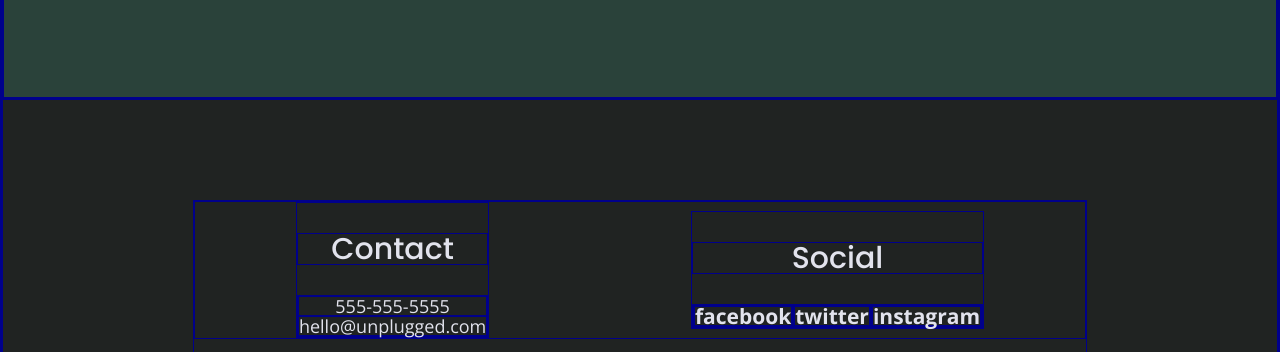
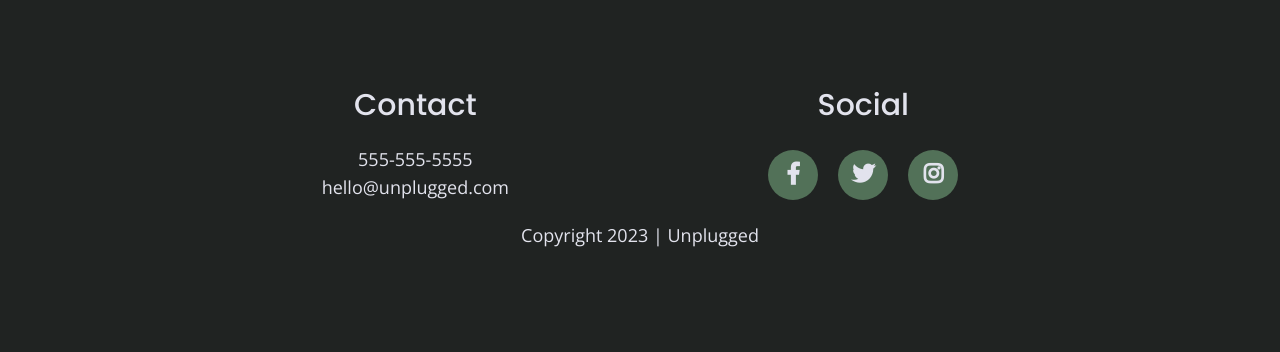
Before and after one commit to Nadia982/unplugged-retreat, a website built with Parcel: page index.html in a window 1280 px wide. Shown: the part 2448-2800 px from the top of the page. Built offline with nearby package versions, Linux system fonts and the light colour scheme.

Commit message:
added and styled social media icons, updated h1 width and margin and associated responsive styles

```diff
--- a/css/main.css
+++ b/css/main.css
@@ -89,9 +89,9 @@ textarea {
 
 /***************** Global styles (mobile-first) - for all three pages *************/
 
-* {
+/* * {
   border: 1px solid red;
-}
+} */
 
 .content-wrapper {
   width: 90%;
@@ -100,13 +100,13 @@ textarea {
 
 .hero-area .content-wrapper {
   width: 90%;
-  margin: 0 0 190px 0;
+  margin: 20px 0 200px 0;
 }
 
 /* Background colors and background images */
 
 .hero-area {
-  background: url("../Assets/jake-melara-30679-unsplash.jpg") center no-repeat
+  background: url("../Assets/jake-melara-30679-unsplash.jpg") right no-repeat
     #333;
   background-size: cover;
 }
@@ -125,10 +125,6 @@ footer {
 .contact-section,
 .reviews-section {
   background-color: #2a423a;
-}
-
-.social-icons p {
-  color: #527158;
 }
 
 aside,
@@ -187,6 +183,7 @@ input {
 }
 
 h1 {
+  margin-top: 0;
   font-size: 2.25rem;
   line-height: 2.7rem;
   font-weight: 500;
@@ -212,10 +209,6 @@ p {
 
 .features-section .fontawesome-icon {
   font-size: 3.75rem;
-}
-
-.social-icons a {
-  font-size: 1.3125rem;
 }
 
 aside .form {
@@ -323,21 +316,58 @@ footer .content-wrapper {
   margin: 50px 0;
 }
 
-footer .contact {
+/* footer .contact {
   margin-bottom: 50px;
+} */
+
+footer .contact p {
+  margin-bottom: 10px;
+}
+
+footer .social {
+  display: flex;
+  flex-direction: column;
+  justify-content: center;
+  align-items: center;
 }
 
 footer .social-icons {
   display: flex;
-  justify-content: space-around;
+  justify-content: center;
   align-items: center;
+  row-gap: 0;
 }
 
-footer .social-icons p {
+footer .social-icons ul {
   display: flex;
   justify-content: center;
   align-items: center;
+  column-gap: 20px;
+  margin: 0;
 }
+
+footer .social-icons ul li a {
+  width: 50px;
+  height: 50px;
+  border-radius: 50%;
+  background-color: #527158;
+  margin: 0;
+  display: flex;
+  justify-content: center;
+  align-items: center;
+  font-size: 1.4rem;
+  color: #e2e3ed;
+}
+
+footer .social-icons ul li a:hover {
+  color: #527158;
+  background-color: #e2e3ed;
+}
+
+/* .social-icons a {
+  font-size: 1.4rem;
+  color: #e2e3ed;
+} */
 
 footer .copyright {
   margin: 20px 0;
@@ -577,10 +607,10 @@ Tablet styles
 ============================================================================= */
 
 @media only screen and (min-width: 768px) {
-  /* General styles */
-  * {
+  /* General styles - tablet */
+  /* * {
     border: 1px solid teal;
-  }
+  } */
 
   .content-wrapper {
     max-width: 640px;
@@ -588,8 +618,9 @@ Tablet styles
   }
 
   h1 {
-    font-size: 2.5rem;
+    font-size: 3rem;
     line-height: 3.5rem;
+    width: 40%;
   }
 
   h2 {
@@ -616,7 +647,11 @@ Tablet styles
     line-height: 1.125rem;
   }
 
-  /* Header - tablets */
+  /* Header - tablet */
+
+  .hero-area .content-wrapper {
+    margin: 20px 0 90px 0;
+  }
 
   header {
     justify-content: space-around;
@@ -643,8 +678,6 @@ Tablet styles
   .header-divider {
     display: none;
   }
-
-  /* Hero Area - tablets */
 
   /* Aside - tablets */
   aside .content-wrapper {
@@ -694,7 +727,7 @@ Tablet styles
   .footer-content {
     display: flex;
     justify-content: space-around;
-    align-items: center;
+    align-items: flex-start;
   }
 
   footer .contact {
@@ -765,16 +798,13 @@ Tablet styles
   }
 }
 
-@media only screen and (min-width: 1200px) {
-  /* ==========================================================================
+/* ==========================================================================
        General desktop styles
        ========================================================================== */
 
-  * {
+@media only screen and (min-width: 1200px) {
+  /* * {
     border: 1px solid darkblue;
-  }
-  /* ul,
-  ol {
   } */
 
   a {
@@ -788,7 +818,7 @@ Tablet styles
   }
 
   h1 {
-    font-size: 4.5rem;
+    font-size: 4rem;
     line-height: 5.5rem;
   }
 
@@ -819,26 +849,15 @@ Tablet styles
     line-height: 1.5rem;
   }
 
-  /* img {
-}
-
-figure {
-} */
-
   /* ==========================================================================
-       Home Page - desktop styles
+       Home Page - desktop
        ========================================================================== */
 
   .content-wrapper {
     max-width: 960px;
   }
 
-  /* Hero */
-  .hero-area h1 {
-    width: 50%;
-  }
-
-  /* Aside */
+  /* Aside - desktop */
   aside .content-wrapper {
     justify-content: space-around;
   }
@@ -848,7 +867,7 @@ figure {
     width: 30%;
   }
 
-  /* Features */
+  /* Features - desktop */
   .features-section h2 {
     width: 90%;
   }
@@ -857,7 +876,7 @@ figure {
     flex-basis: 30%;
   }
 
-  /* Reviews */
+  /* Reviews - desktop */
   .reviews-section article div {
     width: 48%;
   }
@@ -873,7 +892,7 @@ figure {
   }
 
   /* ==========================================================================
-       About Page - desktop styles
+       About Page - desktop
        ========================================================================== */
   .mission-section h2,
   .contact-section .content-wrapper h2 {
@@ -885,7 +904,7 @@ figure {
   }
 
   /* ==========================================================================
-       FAQ Page - desktop styles
+       FAQ Page - desktop
        ========================================================================== */
   .faq-section h2 {
     width: 70%;
--- a/index.html
+++ b/index.html
@@ -168,17 +168,27 @@
           <div class="social">
             <h3>Social</h3>
             <div class="social-icons">
-              <p>
-                <a href="https://www.facebook.com" target="_blank">facebook</a>
-              </p>
-              <p>
-                <a href="https://www.twitter.com" target="_blank">twitter</a>
-              </p>
-              <p>
-                <a href="https://www.instagram.com" target="_blank"
-                  >instagram</a
-                >
-              </p>
+              <ul>
+                <li>
+                  <a
+                    href="https://www.facebook.com/"
+                    aria-label="link to facebook"
+                    ><i class="fab fa-facebook-f" aria-hidden="true"></i
+                  ></a>
+                </li>
+                <li>
+                  <a href="https://twitter.com/" aria-label="link to Twitter"
+                    ><i class="fab fa-twitter" aria-hidden="true"></i
+                  ></a>
+                </li>
+                <li>
+                  <a
+                    href="https://www.instagram.com/"
+                    aria-label="link to Instagram"
+                    ><i class="fab fa-instagram" aria-hidden="true"></i
+                  ></a>
+                </li>
+              </ul>
             </div>
           </div>
         </div>
```
Also changed, not shown: about/index.html (+21 -11 lines), faq/index.html (+21 -11 lines), 1 other file.
